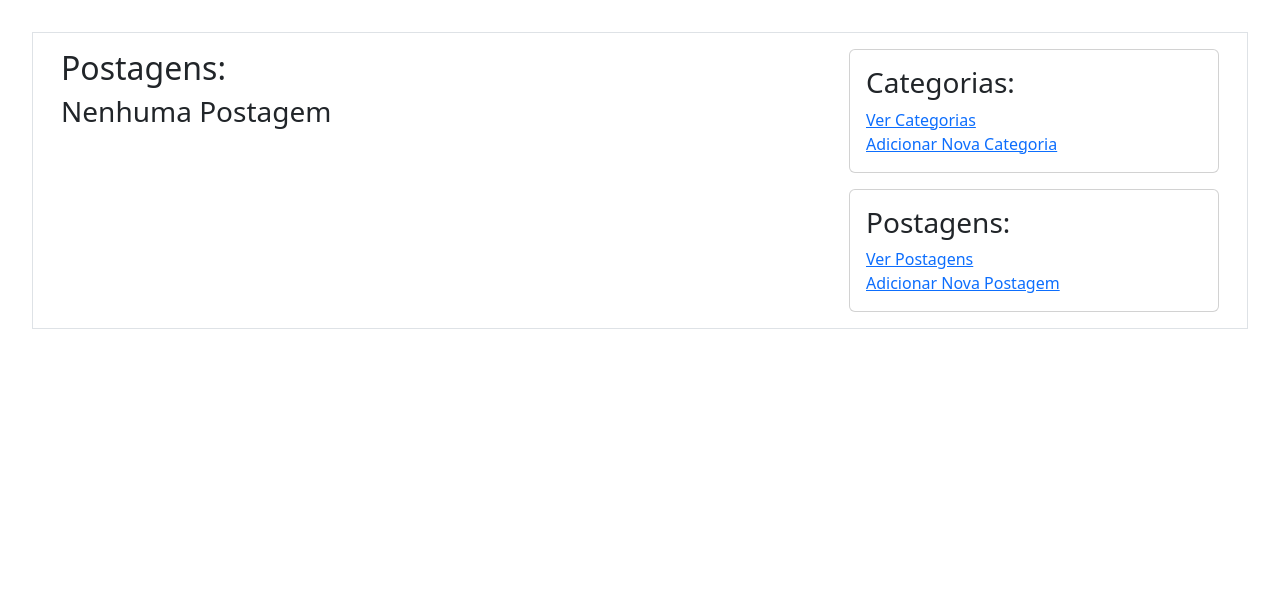
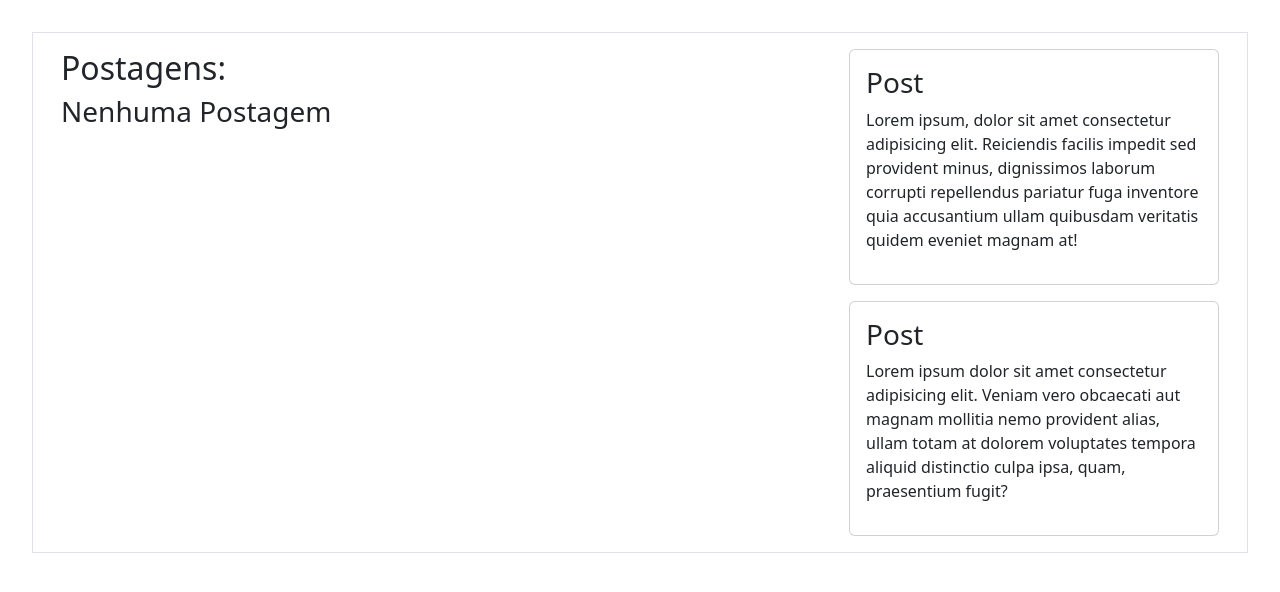
Before and after one commit to valerio-figueira/blog-nodejs, a Node server app: page / in a window 1280 px wide. Shown: the part 56-648 px from the top of the page. Run offline with Node 20, Linux system fonts and the light colour scheme; data that the repository does not hold is empty; some libraries are stand-ins or nearby versions.

Commit message:
new update

```diff
--- a/app.js
+++ b/app.js
@@ -65,6 +65,10 @@ require("./config/auth")(passport);
         });
 
 
+        app.use('/admin', admin);
+        app.use('/users', users);
+
+
 // Rotas
     app.get('/', (req, res) => {
         Post.find().populate("category")
@@ -105,8 +109,8 @@ require("./config/auth")(passport);
         })
     })
 
-    app.get("/404", (req, res) => {
-        res.send("Erro 404!")
+    app.get("*", (req, res) => {
+        res.status(404).render("404/404error")
     })
 
     app.get("/post/:slug", (req, res) => {
@@ -124,8 +128,7 @@ require("./config/auth")(passport);
     })
 
 
-    app.use('/admin', admin);
-    app.use('/users', users);
+
 
 
     // Mongoose
--- a/package.json
+++ b/package.json
@@ -19,7 +19,7 @@
   "devDependencies": {},
   "scripts": {
     "test": "echo \"Error: no test specified\" && exit 1",
-    "start": "node app.js"
+    "start": "node app"
   },
   "repository": {
     "type": "git",
--- /dev/null
+++ b/views/404/404error.handlebars
@@ -0,0 +1,3 @@
+<div class="col-8">
+    <h2 class="text-center mt-3">Erro 404, página não encontrada!</h2>
+</div>
--- a/views/partials/_sidebar.handlebars
+++ b/views/partials/_sidebar.handlebars
@@ -1,17 +1,15 @@
 <div class="col-4">
         <div class="card">
             <div class="card-body">
-                <h3>Categorias:</h3>
-                <a href="/admin/categories" class="d-block">Ver Categorias</a>
-                <a href="/admin/categories/add" class="d-block">Adicionar Nova Categoria</a>
+                <h3>Post</h3>
+                <p>Lorem ipsum, dolor sit amet consectetur adipisicing elit. Reiciendis facilis impedit sed provident minus, dignissimos laborum corrupti repellendus pariatur fuga inventore quia accusantium ullam quibusdam veritatis quidem eveniet magnam at!</p>
             </div>
         </div>
 
         <div class="card mt-3">
             <div class="card-body">
-                <h3>Postagens:</h3>
-                <a href="/admin/posts" class="d-block">Ver Postagens</a>
-                <a href="/admin/posts/add" class="d-block">Adicionar Nova Postagem</a>
+                <h3>Post</h3>
+                <p>Lorem ipsum dolor sit amet consectetur adipisicing elit. Veniam vero obcaecati aut magnam mollitia nemo provident alias, ullam totam at dolorem voluptates tempora aliquid distinctio culpa ipsa, quam, praesentium fugit?</p>
             </div>
         </div>
 </div>
```
